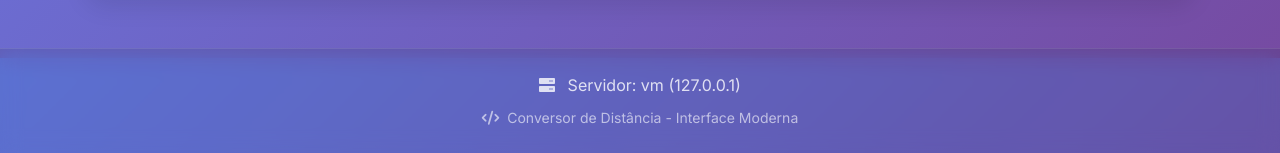
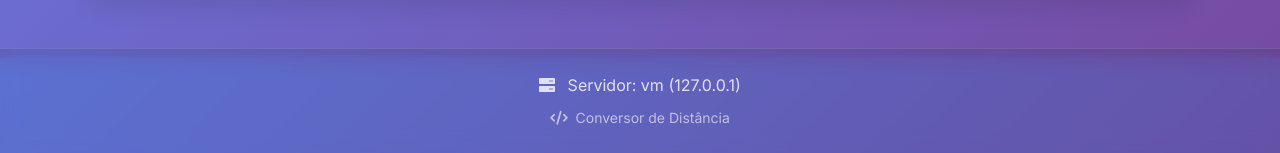
Before and after one commit to KubeDev/conversao-distancia, a Flask app: page / in a window 1280 px wide. Shown: the part 742-895 px from the top of the page. Run offline with Flask 2, Linux system fonts and the light colour scheme.

Commit message:
Atualização da interface

```diff
--- a/src/templates/index.html
+++ b/src/templates/index.html
@@ -160,7 +160,7 @@
                     </p>
                     <small class="opacity-75">
                         <i class="fas fa-code me-1"></i>
-                        Conversor de Distância - Interface Moderna
+                        Conversor de Distância
                     </small>
                 </div>
             </div>
```
